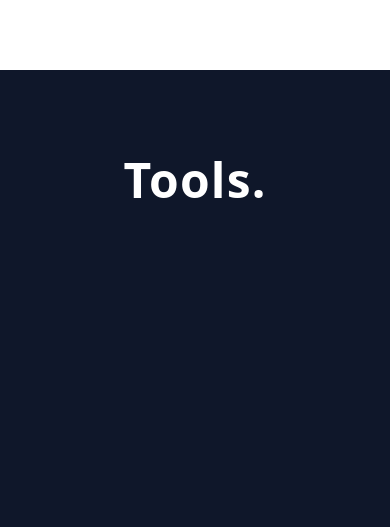
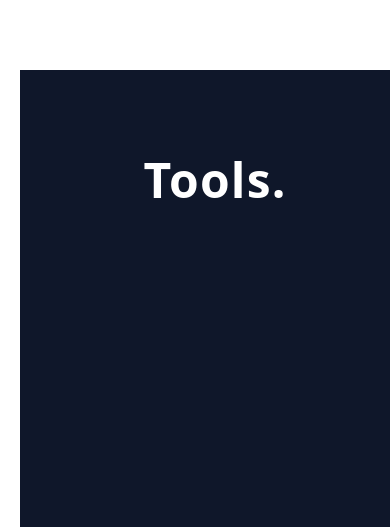
Before and after one commit to emeraldhycient/portfolio-1, a Next.js app: page / in a window 390 px wide. Shown: the part 867-1394 px from the top of the page. Built offline with nearby package versions, Linux system fonts and the light colour scheme; a web font is replaced by a local one.

Commit message:
added backdrop-blur

```diff
--- a/components/Tools.jsx
+++ b/components/Tools.jsx
@@ -2,7 +2,7 @@ import React from "react";
 
 function Tools() {
   return (
-    <section className="h-full w-screen pb-6 mt-20 md:mt-12 bg-slate-900">
+    <section className="h-full w-full pb-6 mt-20 md:mt-12 bg-slate-900 mx-5 md:mx-0">
       <div className=" md:w-11/12 mx-auto px-6">
         <div className="flex justify-center items-center">
           <h1 className="text-5xl font-extrabold text-white tracking-wide leading-tight mt-20 mb-12 ">
```
